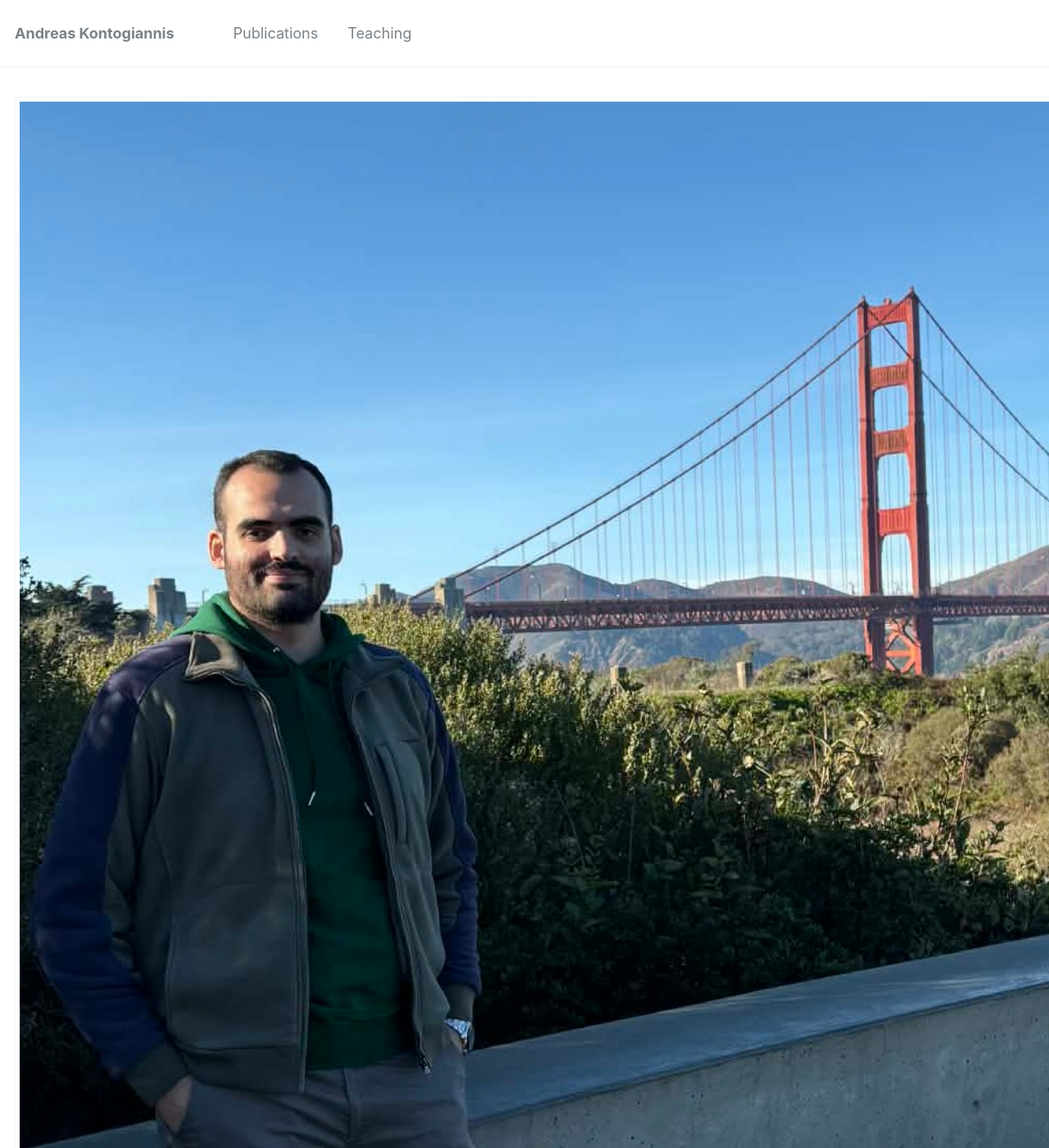
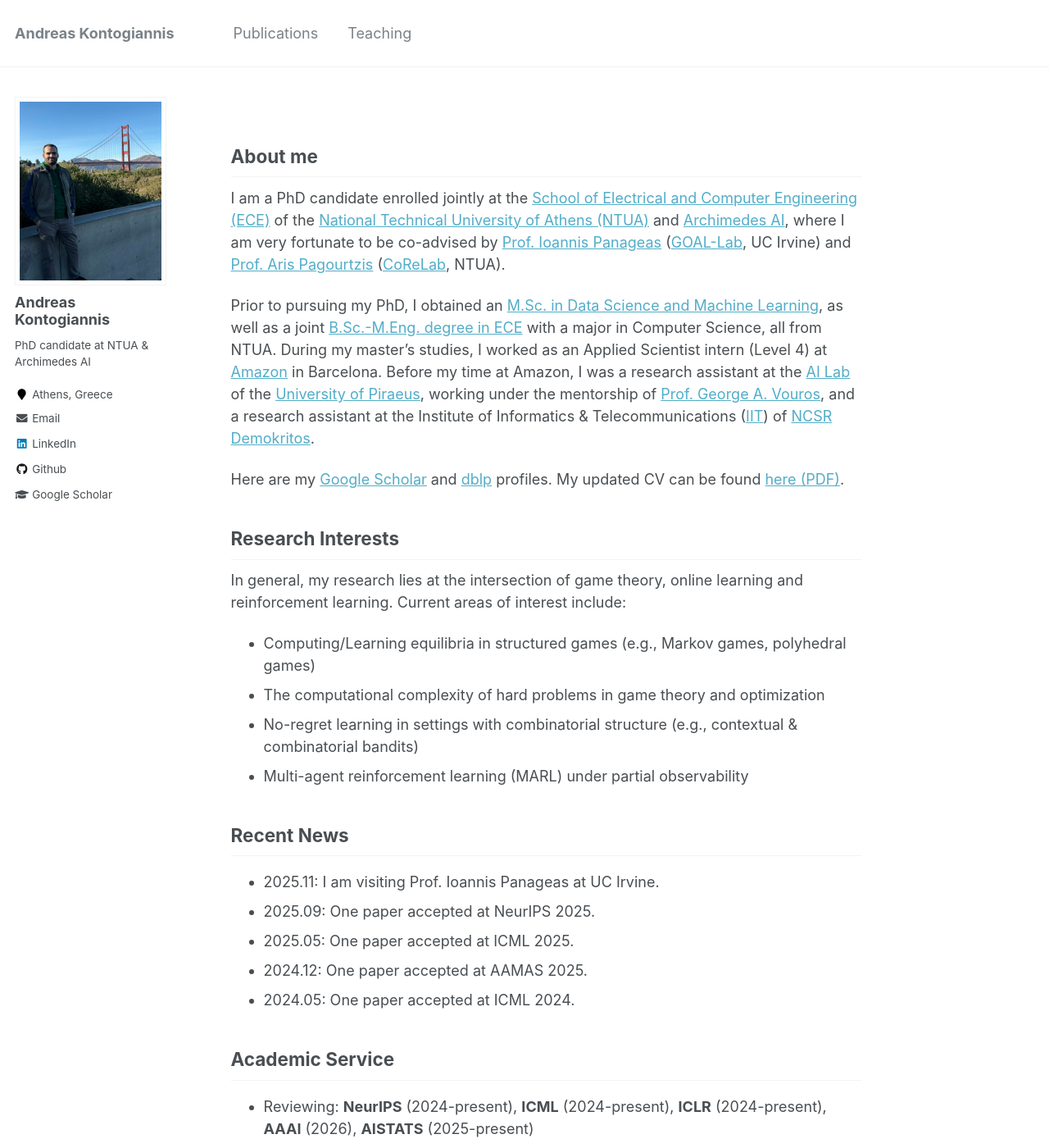
Before and after one commit to ddaedalus/ddaedalus.github.io, a Jekyll site: the page built from _pages/about.md, in a window 1280 px wide and 1400 px high. Shown: the whole window at 82% size. Built offline with Jekyll 4.4.1, drawn with Linux system fonts in a browser that asks for light colours.

Commit message:
Update _sidebar.scss

```diff
--- a/_sass/_sidebar.scss
+++ b/_sass/_sidebar.scss
@@ -73,9 +73,9 @@
   display: table-cell;
   vertical-align: top;
   // width: auto;
-  width: 100px;
-  height: 100px;
-  min-width: 80em;
+  width: 50px;
+  height: 50px;
+  // min-width: 80em;
 
   // set width only, for non-square avatars
   // height: 50px;
```
